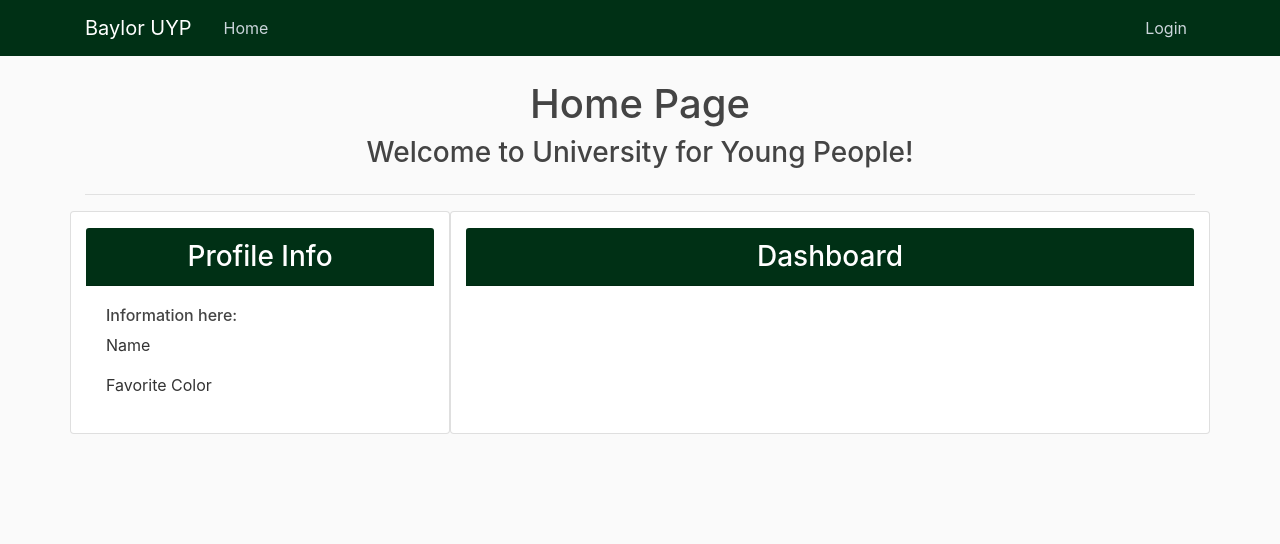
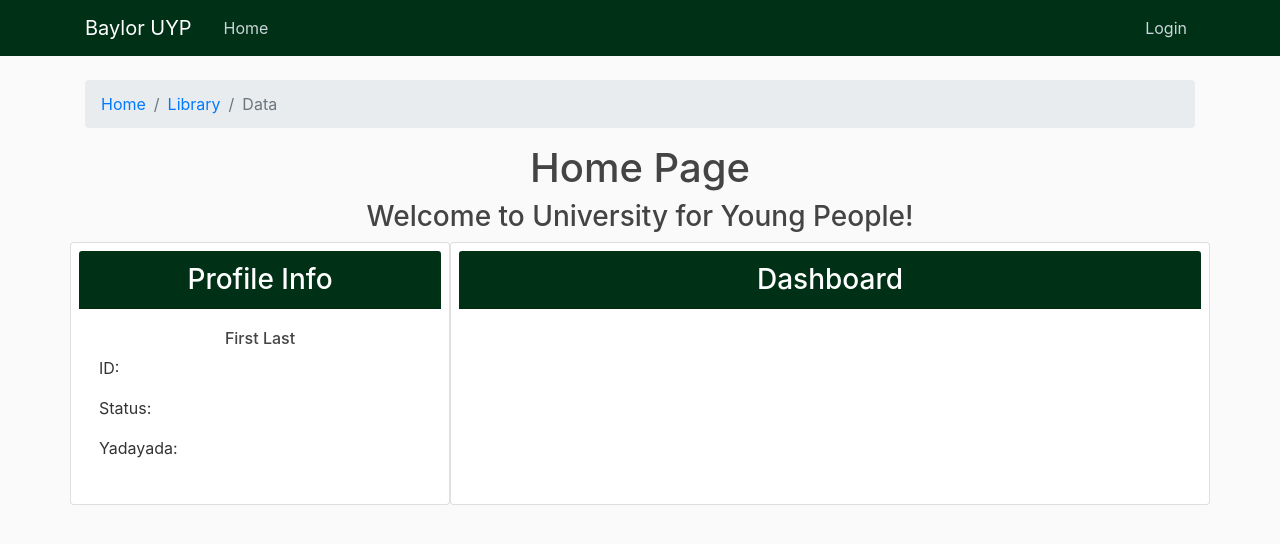
Before and after one commit to jmeyre/UYP, a Flask app: page / in a window 1280 px wide. Shown: the top 544 px of the page. Run offline with Flask 2, Linux system fonts and the light colour scheme; parts of the project's set-up code (start-up, migrations or seed data) failed here and were passed over; some libraries are stand-ins or nearby versions.

Commit message:
Added breadcrumb navigation view (the path is not our project, but just a template if we want to use it)

```diff
--- a/uyp/templates/home.html
+++ b/uyp/templates/home.html
@@ -1,23 +1,34 @@
 {% extends 'layout.html' %}
 {% block content %}
+
+    <nav aria-label="breadcrumb">
+        <ol class="breadcrumb">
+            <li class="breadcrumb-item"><a href="#">Home</a></li>
+            <li class="breadcrumb-item"><a href="#">Library</a></li>
+            <li class="breadcrumb-item active" aria-current="page">Data</li>
+        </ol>
+    </nav>
+
     <div class="row">
         <h1 class="col-md-12 text-center">Home Page</h1>
     </div>
     <div class="row">
         <h3 class="col-md-12 text-center">Welcome to University for Young People!</h3>
     </div>
-    <hr>
+
     <div class="row">
-        <div class="col-md-4 card pt-3">
+        <div class="col-md-4 card p-2">
             <h3 class="card-header bg-baylor-green-std text-white text-center">Profile Info</h3>
             <div class="card-body">
-                <h6>Information here:</h6>
-                <p>Name</p>
-                <p>Favorite Color</p>
+                <h6 class="text-center">First Last</h6>
+                <p>ID:</p>
+                <p>Status:</p>
+                <p>Yadayada:</p>
             </div>
         </div>
-        <div class="col-md-8 card pt-3">
+        <div class="col-md-8 card p-2">
             <h3 class="card-header bg-baylor-green-std text-white text-center">Dashboard</h3>
         </div>
     </div>
+
 {% endblock content %}
```
